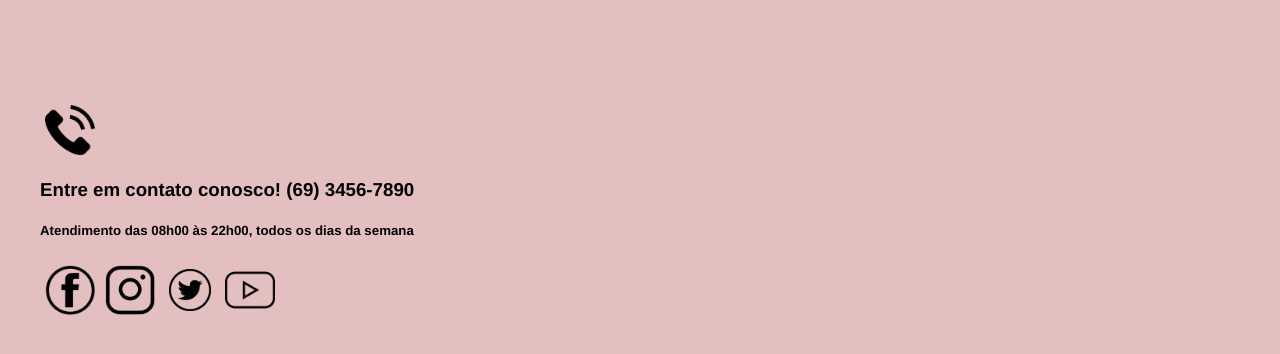
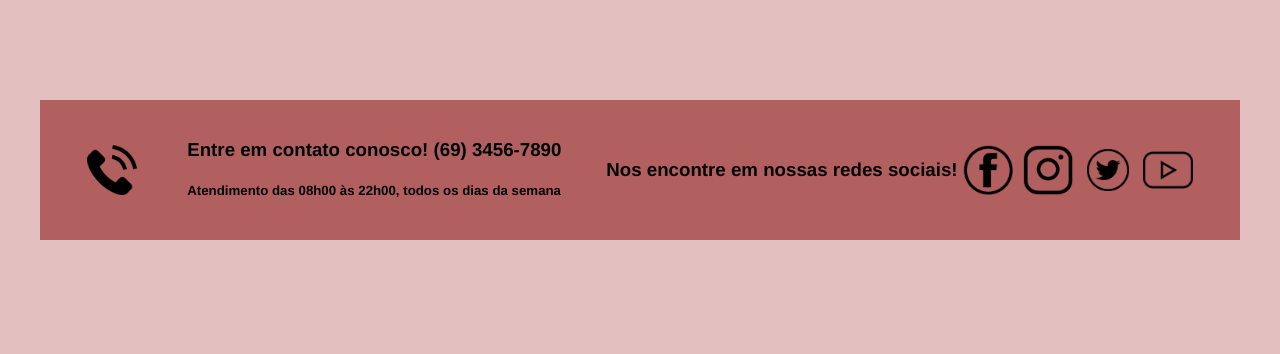
Before and after one commit to Po747o/Pharmacy, a PHP site: page /atendimento.html in a window 1280 px wide. Shown: the part 241-595 px from the top of the page. Run offline with PHP 8.4, Linux system fonts and the light colour scheme.

Commit message:
Alinhamento telefone

```diff
--- a/Produtos.html
+++ b/Produtos.html
@@ -147,6 +147,10 @@
 
 
         <div class="imagesft">
+            <div class="redes">
+                <h3>Nos encontre em nossas redes sociais!</h3>
+            </div>
+
             <img src="imagens/iconefacebook.png" alt="#">
             <img src="imagens/iconeinstagram.png" alt="#">
             <img src="imagens/iconetwitter.png" alt="#">
--- a/atendimento.html
+++ b/atendimento.html
@@ -24,7 +24,7 @@
 
     </main>
 
-    <footer>
+    <footer class="footer">
 
         <div class="imagesft">
             <img src="imagens/iconetelefone.png" alt="#">
@@ -37,6 +37,10 @@
 
 
         <div class="imagesft">
+            <div class="redes">
+                <h3>Nos encontre em nossas redes sociais!</h3>
+            </div>
+
             <img src="imagens/iconefacebook.png" alt="#">
             <img src="imagens/iconeinstagram.png" alt="#">
             <img src="imagens/iconetwitter.png" alt="#">
--- a/css/layout.css
+++ b/css/layout.css
@@ -85,7 +85,8 @@ ul {
 
 .imagesft {
     display: flex;
-    flex-direction: row;
+    flex-flow: row wrap;
+    align-content: center;
 }
 
 .imagesft img {
@@ -93,3 +94,7 @@ ul {
     height: 50px;
     margin: 5px;
 }
+
+.redes {
+    text-align: center;
+}
--- a/home.html
+++ b/home.html
@@ -28,7 +28,7 @@
     </main>
     <footer class="footer">
 
-        <div class="imagesft">
+        <div class="imagesft redes">
             <img src="imagens/iconetelefone.png" alt="#">
         </div>
 
@@ -37,8 +37,10 @@
             <h5>Atendimento das 08h00 às 22h00, todos os dias da semana </h5>
         </div>
 
+        <div class="imagesft">
 
-        <div class="imagesft">
+                <h3>Nos encontre em nossas redes sociais!</h3>
+
             <img src="imagens/iconefacebook.png" alt="#">
             <img src="imagens/iconeinstagram.png" alt="#">
             <img src="imagens/iconetwitter.png" alt="#">
--- a/ofertas.html
+++ b/ofertas.html
@@ -93,6 +93,10 @@
 
 
         <div class="imagesft">
+            <div class="redes">
+                <h3>Nos encontre em nossas redes sociais!</h3>
+            </div>
+
             <img src="imagens/iconefacebook.png" alt="#">
             <img src="imagens/iconeinstagram.png" alt="#">
             <img src="imagens/iconetwitter.png" alt="#">
--- a/quemsomos.html
+++ b/quemsomos.html
@@ -85,7 +85,11 @@
         </div>
 
 
-        <div class="images">
+        <div class="imagesft">
+            <div class="redes">
+                <h3>Nos encontre em nossas redes sociais!</h3>
+            </div>
+
             <img src="imagens/iconefacebook.png" alt="#">
             <img src="imagens/iconeinstagram.png" alt="#">
             <img src="imagens/iconetwitter.png" alt="#">
--- a/servicosevacinas.html
+++ b/servicosevacinas.html
@@ -107,6 +107,10 @@
 
 
         <div class="imagesft">
+            <div class="redes">
+                <h3>Nos encontre em nossas redes sociais!</h3>
+            </div>
+
             <img src="imagens/iconefacebook.png" alt="#">
             <img src="imagens/iconeinstagram.png" alt="#">
             <img src="imagens/iconetwitter.png" alt="#">
@@ -116,3 +120,5 @@
     </footer>
 
 <body>
+
+</html>
```
